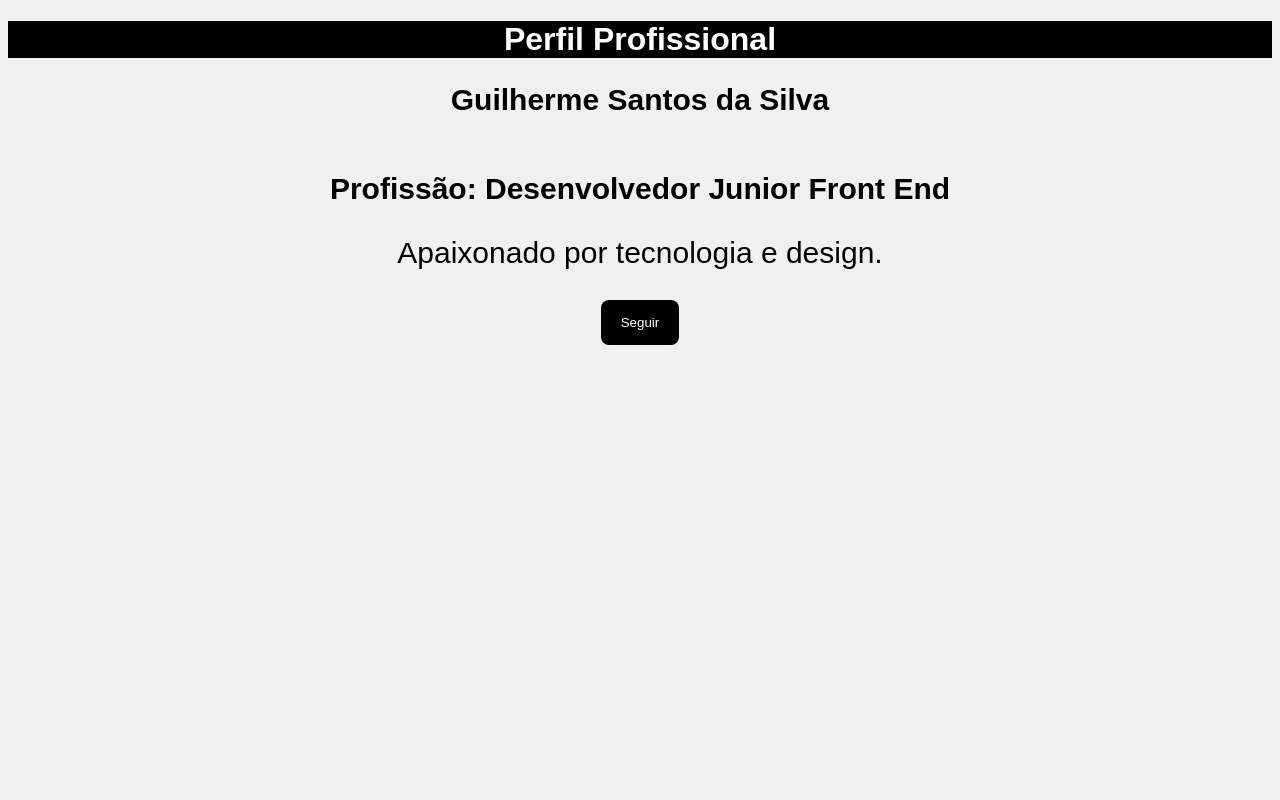
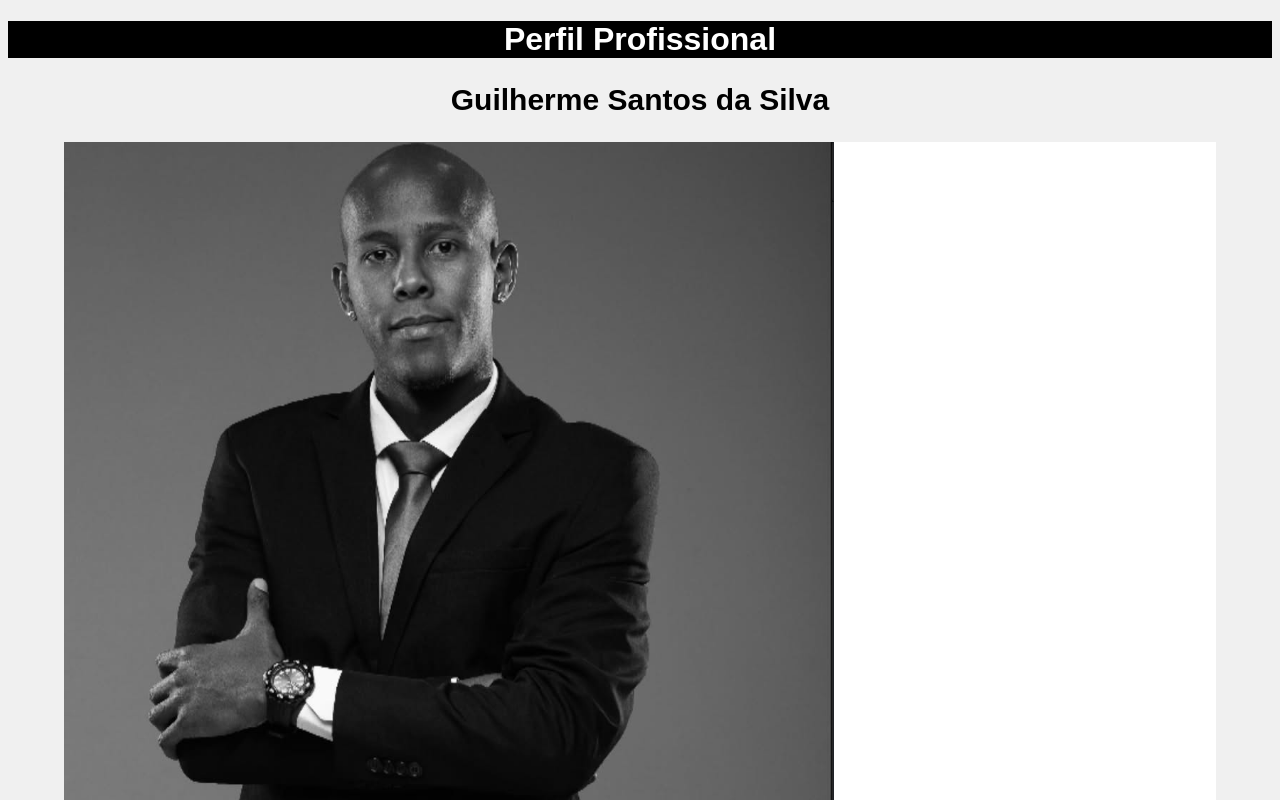
Before and after one commit to Guiisants/perfil-profissional-html-css, a plain HTML site: page index.html in a window 1280 px wide. Shown: the top 800 px of the page. Drawn offline with Linux system fonts and the light colour scheme; the site is published under a folder, as on GitHub Pages, so addresses that start at the root find nothing.

Commit message:
Atualizando index.html

```diff
--- a/index.html
+++ b/index.html
@@ -9,7 +9,7 @@
 <h1>Perfil Profissional</h1>
 <body>
     <h2>Guilherme Santos da Silva</h2>
-    <img src="/foto.jpg" alt="">
+    <img src="./foto.jpg" alt="Foto de Guilherme">
     <h3>Profissão: Desenvolvedor Junior Front End</h3>
     <p>Apaixonado por tecnologia e design.</p>
     <div>
```
